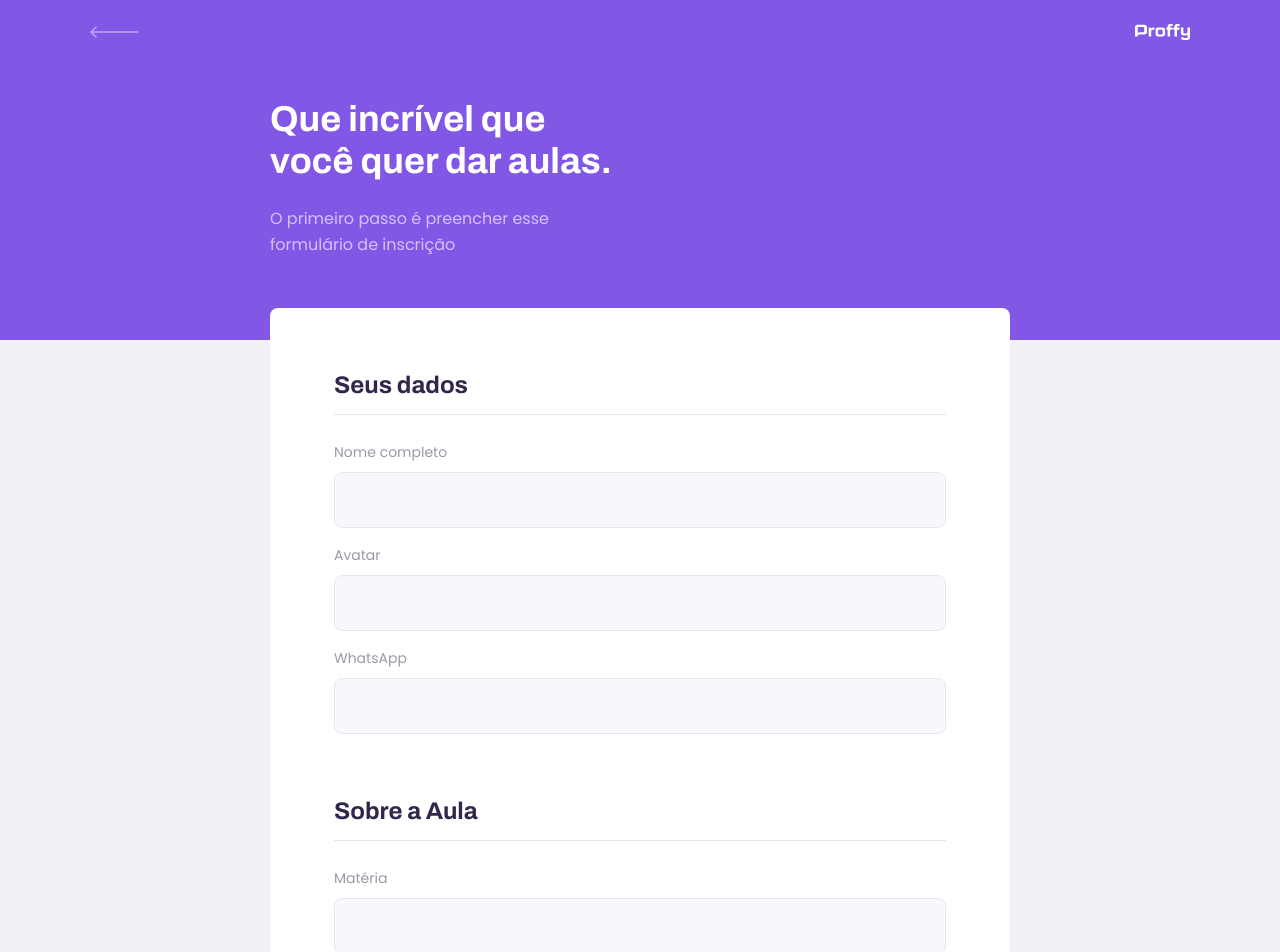
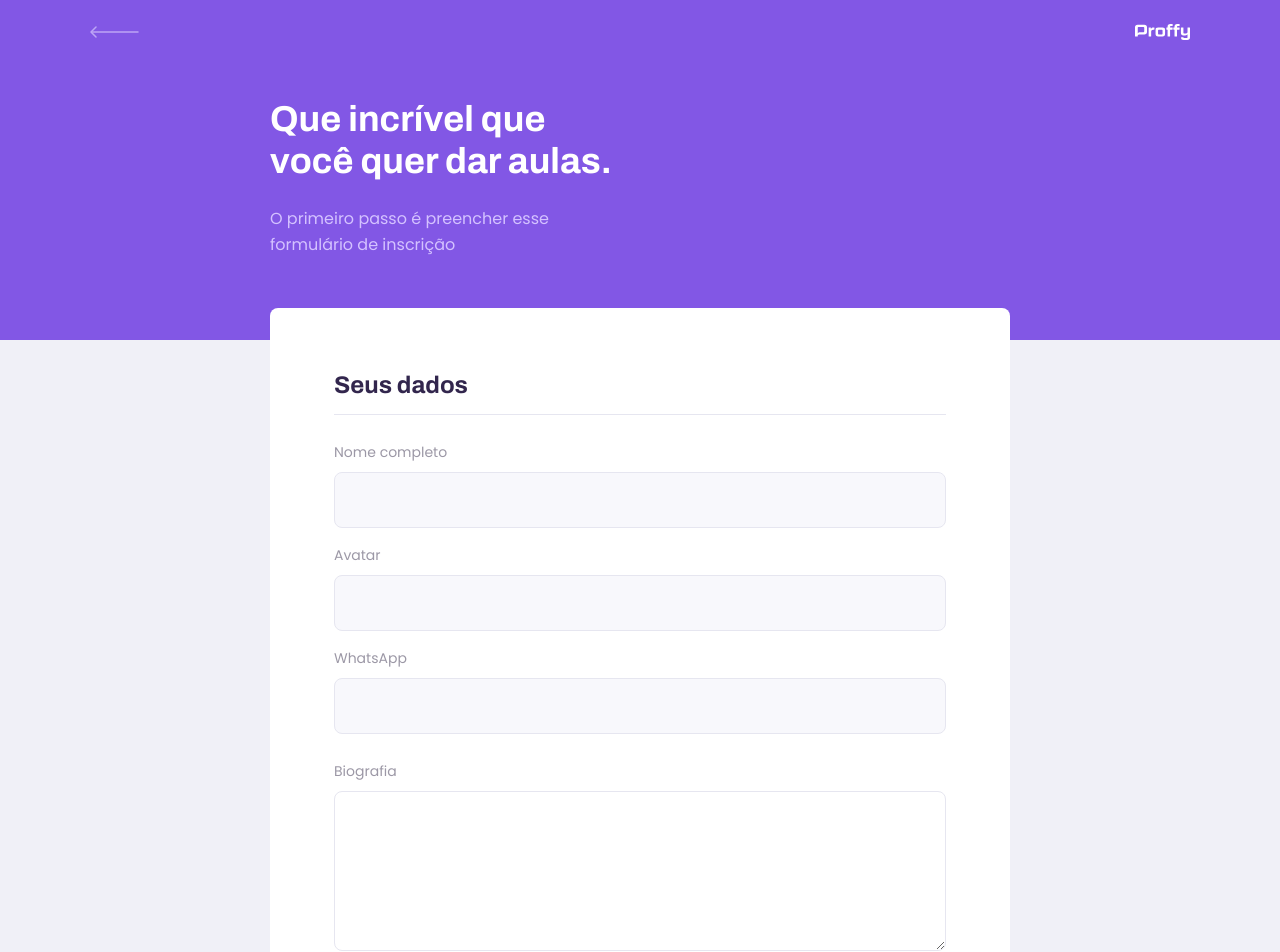
Before and after one commit to cleysonsilvame/nlw-2, a React (Create React App) app in the folder web/: page /give-classes in a window 1280 px wide. Shown: the top 952 px of the page. Built offline with nearby package versions, Linux system fonts and the light colour scheme.

Commit message:
TextArea component

```diff
--- /dev/null
+++ b/web/src/components/Textarea/index.tsx
@@ -0,0 +1,21 @@
+import React, {TextareaHTMLAttributes} from 'react';
+
+import './style.css';
+
+interface TextareaProps extends TextareaHTMLAttributes<HTMLTextAreaElement>{
+ name: string;
+ label: string;
+}
+
+const Textarea: React.FC<TextareaProps> = ({name, label, ...rest}) => {
+  return (
+    <div className="textarea-block">
+      <label htmlFor={name}>
+        {label}
+      </label>
+      <textarea id={name} {...rest}/>
+    </div>
+  );
+}
+
+export default Textarea;
--- /dev/null
+++ b/web/src/components/Textarea/style.css
@@ -0,0 +1,35 @@
+.textarea-block{
+  position: relative;
+}
+.textarea-block + .textarea-block{
+  margin-top: 1.4rem;
+}
+
+.textarea-block label{
+  font-size: 1.4rem;
+}
+
+.textarea-block textarea{
+  width: 100%;
+  height: 16rem;
+  min-height: 8rem;
+  margin-top: 0.8rem;
+  border-radius: 0.8rem;
+  background: var(--color-textarea-background);
+  border: 1px solid var(--color-line-in-white);
+  outline: 0;
+  resize: vertical;
+  padding: 1.2rem 1.6rem;
+  font: 1.6rem Archivo;
+}
+
+.textarea-block:focus-within::after{
+  width: calc(100% - 3.2rem);
+  height: 2px;
+  content: '';
+  background: var(--color-primary-light);
+  position: absolute;
+  left: 1.6rem;
+  right: 1.6rem;
+  bottom: 7px;
+}
--- a/web/src/pages/TeacherForm/index.tsx
+++ b/web/src/pages/TeacherForm/index.tsx
@@ -5,6 +5,7 @@
 import warningIcon from '../../assets/images/icons/warning.svg'
 
 import './style.css';
+import Textarea from '../../components/Textarea';
 
 function TeacherForm() {
   return (
@@ -21,6 +22,7 @@
           <Input name="name" label="Nome completo"/>
           <Input name="avatar" label="Avatar"/>
           <Input name="whatsapp" label="WhatsApp"/>
+          <Textarea name="bio" label="Biografia"/>
         </fieldset>
 
         <fieldset>
--- a/web/src/pages/TeacherForm/style.css
+++ b/web/src/pages/TeacherForm/style.css
@@ -36,6 +36,10 @@
  width: 100%;
  padding-bottom: 1.6rem;
  border-bottom: 1px solid var(--color-line-in-white);
+}
+
+#page-teacher-form main fieldset .input-block + .textarea-block{
+  margin-top: 2.4rem;
 }
 
 #page-teacher-form main label{
```
